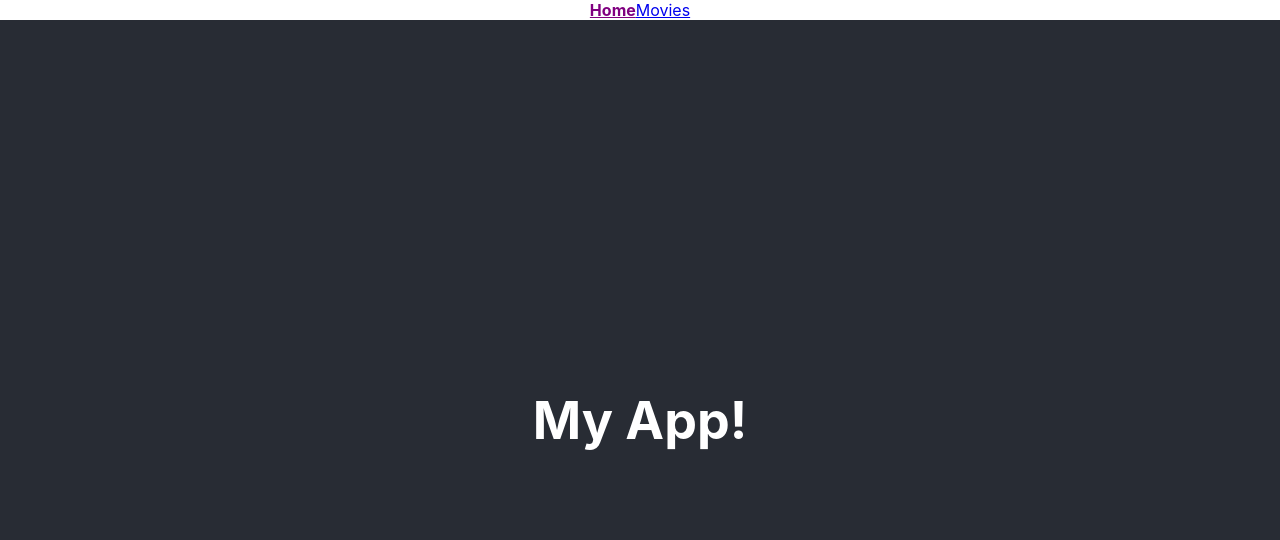
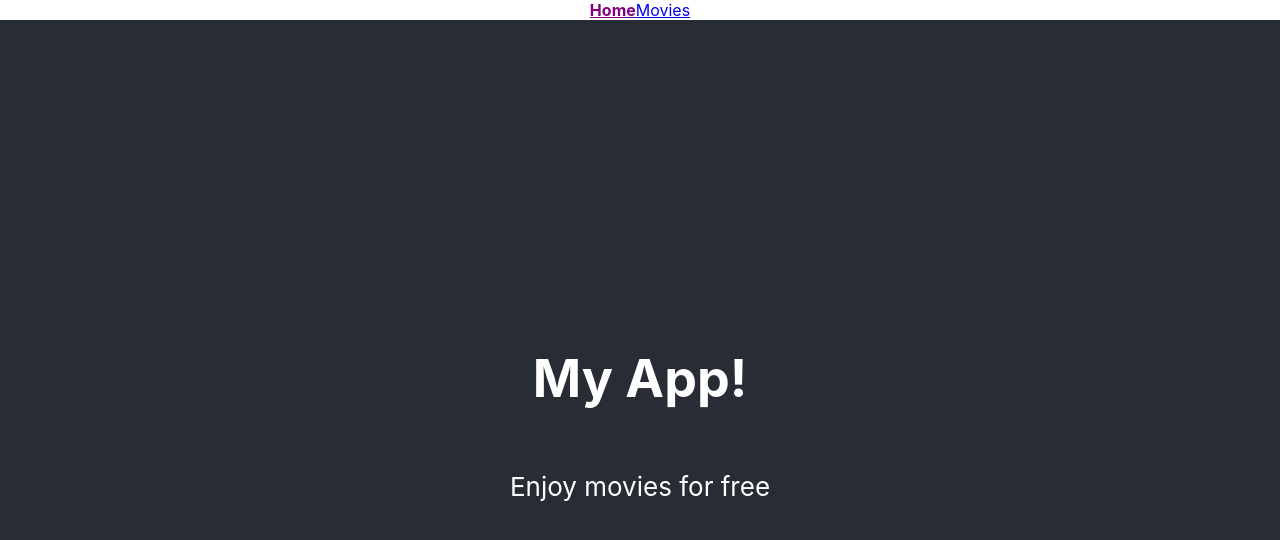
Before and after one commit to vishakahegde/moviesapp, a React (Create React App) app: page / in a window 1280 px wide. Shown: the top 540 px of the page. Built offline with nearby package versions, Linux system fonts and the light colour scheme.

Commit message:
Added a paragraph

```diff
--- a/src/App.js
+++ b/src/App.js
@@ -46,6 +46,7 @@ function App() {
             </Route>
             <Route exact path="/">
               <h1>My App!</h1>
+              <p>Enjoy movies for free</p>
             </Route>
           </Switch>
         </header>
--- a/src/pages/MovieList.js
+++ b/src/pages/MovieList.js
@@ -33,6 +33,7 @@ export default function MovieList() {
   return (
     <div>
       <p>{appState}</p>
+      <p>Below is the search button</p>
       <label>Search</label>
       <input onChange={(event) => setSearchTerm(event.target.value)} />
       <button onClick={() => fetchMovies(searchTerm)}>search</button>
```
